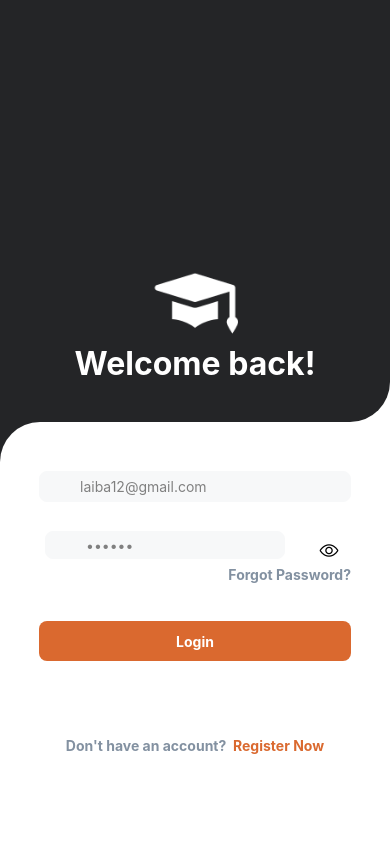
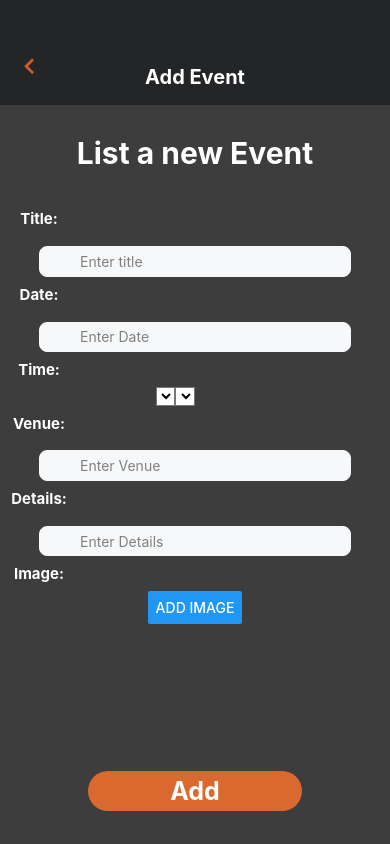
Before and after one commit to MuneebRasheed/-CFound-app, a React Native app: screen /EventAdd in a window 390 px wide. Built offline with nearby package versions, Linux system fonts and the light colour scheme.

Commit message:
Add event screen desinged

```diff
--- /dev/null
+++ b/Screens/EventAdd.js
@@ -0,0 +1,123 @@
+
+import { StyleSheet, Text, View, TouchableOpacity,Button,Alert} from 'react-native';
+import { Picker } from '@react-native-picker/picker';
+import Header from '../component/Header';
+import Input from '../component/Input';
+import { useState } from 'react';
+
+
+
+export default function EventAdd({ navigation }) {
+  //description, picture
+  const [time,settime] = useState('1')
+  const [tme,settme] = useState('AM')
+  function onNavigate (){
+    navigation.pop()
+  }
+    return (
+      // Main VIEW
+        <View style={[styles.container]}>
+          {/* TOP VIEW */}
+          <Header title='Add Event' navi={() => onNavigate()}/>
+          {/* Middle view */}
+
+          <View style = {styles.body}>
+            <View style = {styles.titleView}>
+              <Text style={styles.titletxt}>List a new Event</Text>
+            </View>
+            <View style={styles.items}>
+              <Text style={{margin:'2%',fontSize:15,fontWeight:'bold',right:'40%',color:'white'}}>Title:</Text>
+              <Input placeholder={'Enter title'}/>
+              <Text style={{margin:'2%',fontSize:15,fontWeight:'bold',right:'40%',color:'white'}}>Date:</Text>
+              <Input placeholder={'Enter Date'}/>
+              <Text style={{margin:'2%',fontSize:15,fontWeight:'bold',right:'40%',color:'white'}}>Time:</Text>
+              <View style={{flexDirection:'row'}}>
+                <Picker style={styles.timepicker}
+                selectedValue={time}
+                onValueChange={(item)=> settime(item)}>
+                  <Picker.Item label='1' value={'1'}/>
+                  <Picker.Item label='2' value={'2'}/>
+                  <Picker.Item label='3' value={'3'}/>
+                  <Picker.Item label='4' value={'4'}/>
+                  <Picker.Item label='5' value={'5'}/>
+                  <Picker.Item label='6' value={'6'}/>
+                  <Picker.Item label='7' value={'7'}/>
+                  <Picker.Item label='8' value={'8'}/>
+                  <Picker.Item label='9' value={'9'}/>
+                  <Picker.Item label='10' value={'10'}/>
+                  <Picker.Item label='11' value={'11'}/>
+                  <Picker.Item label='12' value={'12'}/>
+                </Picker>
+                <Picker style={styles.timepicker}
+                selectedValue={tme}
+                onValueChange={(item)=> settme(item)}>
+                  <Picker.Item label='AM' value={'am'}/>
+                  <Picker.Item label='PM' value={'pm'}/>
+                </Picker>
+              </View>
+              <Text style={{margin:'2%',fontSize:15,fontWeight:'bold',right:'40%',color:'white'}}>Venue:</Text>
+              <Input placeholder={'Enter Venue'}/>
+              <Text style={{margin:'2%',fontSize:15,fontWeight:'bold',right:'40%',color:'white'}}>Details:</Text>
+              <Input placeholder={'Enter Details'}/>
+              <Text style={{margin:'2%',fontSize:15,fontWeight:'bold',right:'40%',color:'white'}}>Image:</Text>
+              <Button title='Add image'/>
+            </View>
+          </View>
+          <View style = {styles.bottom}>
+            <TouchableOpacity
+            onPress={()=> {Alert.alert('pressed')}}
+            style={styles.addBtn}>
+              <Text style={styles.addText}>Add</Text>
+            </TouchableOpacity>
+          </View>
+        </View>
+    );
+}
+
+const styles = StyleSheet.create({
+  container: {
+    flex: 1,
+    backgroundColor: '#3D3D3D'
+  },
+  body: {
+    flex: .8,
+    width:'100%',
+    marginBottom:'5%'
+  },
+  titleView:{
+    flex:.15,
+    alignItems:'center',
+    justifyContent:'center',
+  },
+  titletxt:{
+    fontSize:30,
+    fontWeight:'bold',
+    color:'white'
+  },
+  items:{
+    flex:.85,
+    alignItems:'center'
+  },
+  timepicker:{
+    width:'25%',
+    backgroundColor:'white',
+    margin:'.05%',
+  },
+  bottom:{
+    flex: .09,
+    alignItems:'center',
+  },
+  addBtn: {
+    width: "55%",
+    justifyContent: 'center',
+    alignItems: 'center',
+    backgroundColor: '#DA692F',
+    height: 40,
+    borderRadius: 20
+  },
+  addText: {
+    fontSize: 25,
+    color: 'white',
+    fontWeight: 'bold'
+  },
+});
--- a/Screens/Events.js
+++ b/Screens/Events.js
@@ -102,7 +102,8 @@ export default function Events({ navigation }) {
               </TouchableOpacity>
             }
             />
-            <TouchableOpacity style = {styles.addbuttonopacity}>
+            <TouchableOpacity style = {styles.addbuttonopacity}
+            onPress={()=> {navigation.navigate('EventAdd')}}>
             <Ionicons style={{color: 'black'}} name="add" size={38} />
             </TouchableOpacity>
       </View>
--- a/navigation/StackNavigator.js
+++ b/navigation/StackNavigator.js
@@ -10,6 +10,7 @@ import BottomTabNavigator from './TabNavigator';
 import Announcements from '../Screens/Announcements';
 import EventDetails from '../Screens/EventDetails';
 import AnnouncementDetails from '../Screens/AnnouncementDetails';
+import EventAdd from '../Screens/EventAdd';
 
 const Stack = createNativeStackNavigator();
 
@@ -22,6 +23,7 @@ const StackNavigator = () => {
         <Stack.Screen name="Home" component={BottomTabNavigator} />
         <Stack.Screen name="LostItems" component={LostItems} />
         <Stack.Screen name="Events" component={Events} />
+        <Stack.Screen name="EventAdd" component={EventAdd} />
         <Stack.Screen name="EventDetails" component={EventDetails} />
         <Stack.Screen name="Announcements" component={Announcements}/>
         <Stack.Screen name="AnnouncementDetails" component={AnnouncementDetails}/>
```
Also changed, not shown: package.json (+5 -2 lines), 1 other file (tests, documents, lock files or other folders).
